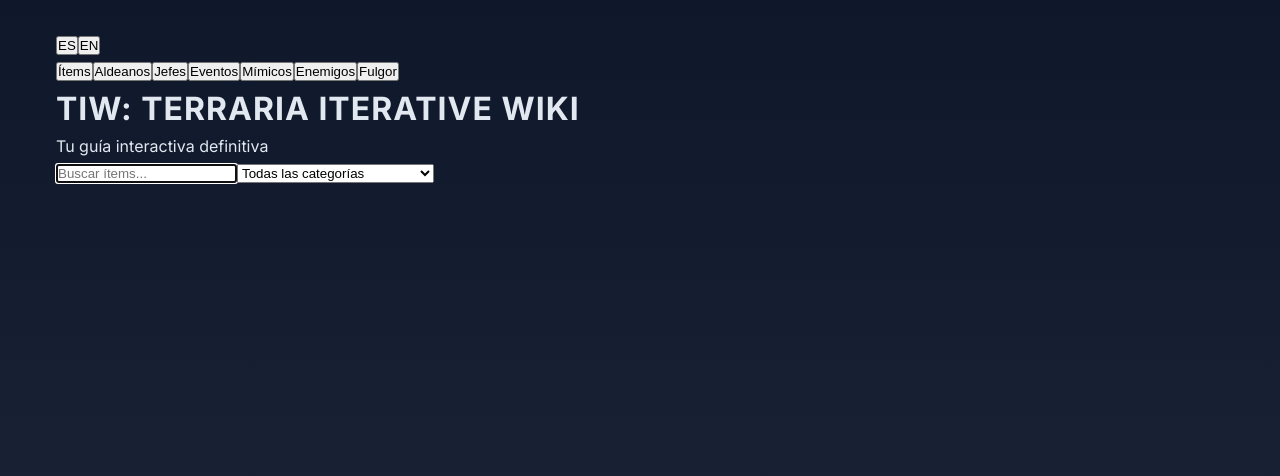
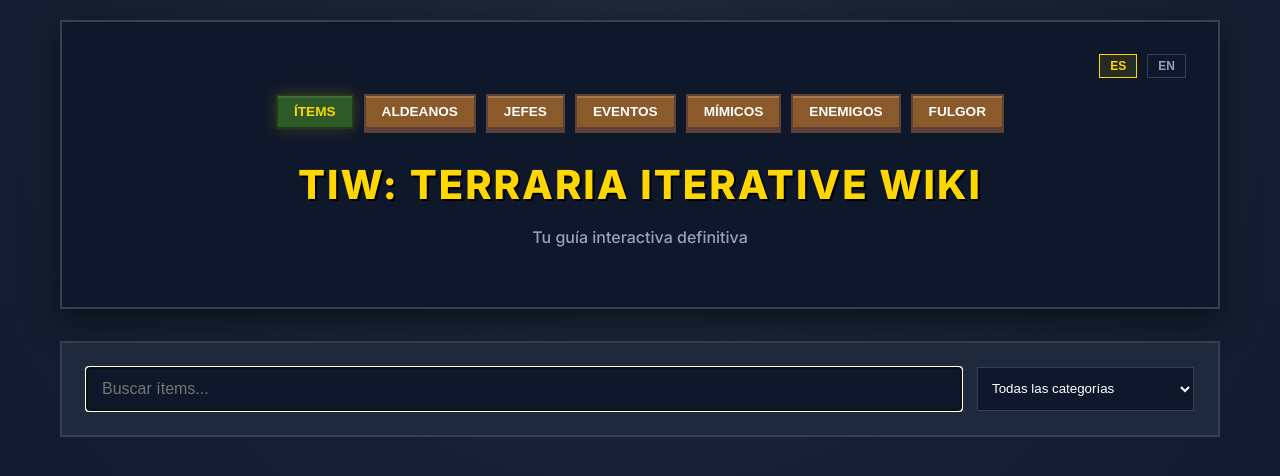
Before and after one commit to dilelu94/Terraria-Iterative-Wiki, a React (Vite) app: page /#/ in a window 1280 px wide. Shown: the top 476 px of the page. Built offline with nearby package versions, Linux system fonts and the light colour scheme.

Commit message:
Fix: Re-implemented CSS using the correct class names from components (main-header, view-nav, etc.) to fix broken UI

```diff
--- a/src/index.css
+++ b/src/index.css
@@ -1,323 +1,407 @@
-@import url('https://fonts.googleapis.com/css2?family=Press+Start+2P&family=Inter:wght@400;500;700&display=swap');
+@import url('https://fonts.googleapis.com/css2?family=Inter:wght@400;500;700;800&display=swap');
+
+/* --- Reset & Variables --- */
+* { box-sizing: border-box; margin: 0; padding: 0; }
 
 :root {
-  /* Terraria Overworld Palette */
-  --t-sky: #1a2a3a;
+  --t-gold: #ffd700;
+  --t-bg: #0f172a;
+  --t-panel: #1e293b;
+  --t-header: #0f172a;
+  --t-border: #334155;
+  --t-wood: #8b5a2b;
   --t-grass: #2d5a27;
-  --t-dirt: #5d4037;
-  --t-stone: #3c3c3c;
-  --t-gold: #ffd700;
-  --t-wood: #8b5a2b;
-  --t-panel: rgba(20, 20, 25, 0.95);
-  --t-border: #4a4a4a;
-
-  --bg-gradient: linear-gradient(180deg, #0f172a 0%, #1e293b 100%);
-  --accent-color: #ffd700;
-  --text-main: #e2e8f0;
-  --text-dim: #94a3b8;
-}
-
-* {
-  box-sizing: border-box;
-  margin: 0;
-  padding: 0;
+  --t-text: #f1f5f9;
+  --t-text-dim: #94a3b8;
+  --t-accent: #38bdf8;
 }
 
 body {
-  font-family: 'Inter', sans-serif;
-  background: var(--bg-gradient);
+  font-family: 'Inter', -apple-system, BlinkMacSystemFont, sans-serif;
+  background-color: var(--t-bg);
+  background-image: radial-gradient(circle at top, #1e293b 0%, #0f172a 100%);
   background-attachment: fixed;
-  color: var(--text-main);
+  color: var(--t-text);
   line-height: 1.6;
   min-height: 100vh;
 }
 
-h1, h2, h3, h4 {
-  font-family: 'Inter', sans-serif;
-  text-transform: uppercase;
-  letter-spacing: 1px;
-}
-
-/* App Layout */
 .app-container {
   max-width: 1200px;
   margin: 0 auto;
-  padding: 2rem 1rem;
+  padding: 20px;
 }
 
-/* Header & Navigation */
-.header {
+/* --- Header & Navigation (CORRECT CLASSES) --- */
+.main-header {
+  background: var(--t-header);
+  border: 2px solid var(--t-border);
+  padding: 2rem;
   text-align: center;
-  margin-bottom: 3rem;
-  background: rgba(0, 0, 0, 0.3);
-  padding: 2rem;
-  border-radius: 12px;
-  border: 2px solid var(--t-border);
-  box-shadow: 0 8px 32px rgba(0,0,0,0.5);
+  margin-bottom: 2rem;
+  position: relative;
+  box-shadow: 0 10px 30px rgba(0,0,0,0.5);
 }
 
-.header h1 {
+.main-header h1 {
+  color: var(--t-gold);
   font-size: 2.5rem;
-  color: var(--t-gold);
-  text-shadow: 2px 2px 0 #000, 4px 4px 0 rgba(0,0,0,0.5);
+  margin: 1.5rem 0 0.5rem;
+  font-weight: 800;
+  text-transform: uppercase;
+  letter-spacing: 2px;
+  text-shadow: 2px 2px 0 #000;
+  cursor: pointer;
+}
+
+.main-header p {
+  color: var(--t-text-dim);
+  font-weight: 500;
   margin-bottom: 1.5rem;
 }
 
-.view-tabs {
+.lang-switcher {
+  display: flex;
+  justify-content: flex-end;
+  gap: 10px;
+  margin-bottom: 1rem;
+}
+
+.lang-btn {
+  background: transparent;
+  border: 1px solid var(--t-border);
+  color: var(--t-text-dim);
+  padding: 4px 10px;
+  font-size: 0.75rem;
+  font-weight: bold;
+  cursor: pointer;
+}
+
+.lang-btn.active {
+  color: var(--t-gold);
+  border-color: var(--t-gold);
+  background: rgba(255, 215, 0, 0.1);
+}
+
+.view-nav {
   display: flex;
   justify-content: center;
-  gap: 0.5rem;
+  gap: 10px;
   flex-wrap: wrap;
 }
 
-.tab-btn {
+.nav-link {
   background: var(--t-wood);
   border: 2px solid #5d4037;
   color: white;
-  padding: 0.6rem 1.2rem;
-  font-weight: bold;
-  cursor: pointer;
-  transition: all 0.2s;
+  padding: 8px 16px;
+  font-weight: 700;
   text-transform: uppercase;
   font-size: 0.85rem;
-  box-shadow: inset 0 2px 0 rgba(255,255,255,0.2), 0 2px 4px rgba(0,0,0,0.3);
+  cursor: pointer;
+  box-shadow: inset 0 2px 0 rgba(255,255,255,0.2), 0 4px 0 #5d4037;
+  transition: transform 0.1s, background 0.2s;
 }
 
-.tab-btn:hover {
-  background: #a06a3a;
-  transform: translateY(-2px);
+.nav-link:active {
+  transform: translateY(2px);
+  box-shadow: none;
 }
 
-.tab-btn.active {
+.nav-link.active {
   background: var(--t-grass);
   border-color: #1e3a1a;
   color: var(--t-gold);
-  box-shadow: 0 0 15px rgba(255, 215, 0, 0.3);
+  box-shadow: inset 0 2px 0 rgba(255,255,255,0.1), 0 0 15px rgba(255, 215, 0, 0.2);
 }
 
-/* Search & Filters */
-.search-box {
+/* --- Search & Filters --- */
+.filter-controls {
+  display: flex;
+  gap: 15px;
+  margin-bottom: 2rem;
   background: var(--t-panel);
+  padding: 1.5rem;
   border: 2px solid var(--t-border);
-  border-radius: 8px;
-  padding: 1.5rem;
-  margin-bottom: 2rem;
+  flex-wrap: wrap;
 }
 
-.search-input-wrapper input {
-  width: 100%;
-  background: rgba(0,0,0,0.5);
+.search-bar {
+  flex: 1;
+  min-width: 250px;
+  background: #0f172a;
   border: 1px solid var(--t-border);
-  padding: 1rem;
+  padding: 12px 15px;
   color: white;
-  font-size: 1.1rem;
-  border-radius: 4px;
+  font-size: 1rem;
 }
 
-.filter-group select {
-  background: var(--t-wood);
+.category-select {
+  background: #0f172a;
   color: white;
-  border: 1px solid #5d4037;
-  padding: 0.5rem;
-  border-radius: 4px;
+  border: 1px solid var(--t-border);
+  padding: 10px;
+  min-width: 180px;
 }
 
-/* Item Cards (Wiki Style) */
+.clear-btn {
+  background: #ef4444;
+  color: white;
+  border: none;
+  padding: 8px 16px;
+  font-weight: bold;
+  cursor: pointer;
+}
+
+/* --- Item Cards --- */
+.item-list {
+  display: grid;
+  grid-template-columns: repeat(auto-fill, minmax(280px, 1fr));
+  gap: 1rem;
+}
+
 .item-card {
   background: var(--t-panel);
   border: 1px solid var(--t-border);
   padding: 1rem;
-  border-radius: 4px;
   display: flex;
+  justify-content: space-between;
   align-items: center;
-  gap: 1rem;
-  transition: border-color 0.2s, background 0.2s;
-  position: relative;
-  overflow: hidden;
+  cursor: pointer;
+  transition: border-color 0.2s, background 0.3s;
 }
 
 .item-card:hover {
   border-color: var(--t-gold);
-  background: rgba(255, 215, 0, 0.05);
+  background: #2d3748;
 }
 
-.item-card::before {
-  content: '';
-  position: absolute;
-  top: 0; left: 0; width: 4px; height: 100%;
-  background: var(--t-grass);
+.item-preview {
+  display: flex;
+  align-items: center;
+  gap: 12px;
 }
 
-.item-name {
-  color: var(--t-gold);
-  font-weight: 700;
-  font-size: 1.1rem;
+.item-icon-small {
+  width: 32px;
+  height: 32px;
+  object-fit: contain;
+  image-rendering: pixelated;
 }
 
-.item-category {
+.item-info h3 {
+  font-size: 1rem;
+  color: var(--t-gold);
+  line-height: 1.2;
+}
+
+.item-subname {
   font-size: 0.75rem;
-  color: var(--text-dim);
+  color: var(--t-text-dim);
+}
+
+.category-tag {
+  display: inline-block;
+  font-size: 0.65rem;
+  background: rgba(0,0,0,0.3);
+  padding: 2px 6px;
+  border-radius: 4px;
+  margin-top: 4px;
   text-transform: uppercase;
 }
 
-/* Detail Views */
+.card-action {
+  font-size: 0.75rem;
+  color: var(--t-accent);
+  opacity: 0.7;
+}
+
+/* --- Detail View --- */
 .item-hero {
-  background: var(--t-panel);
-  border: 2px solid var(--t-border);
-  padding: 2rem;
-  border-radius: 8px;
+  background: linear-gradient(135deg, #2c2c35 0%, #1a1a20 100%);
+  border: 3px solid #4a4a5a;
+  padding: 2.5rem;
   margin-bottom: 2rem;
-  box-shadow: 0 10px 40px rgba(0,0,0,0.6);
+  box-shadow: 0 15px 45px rgba(0,0,0,0.6);
+}
+
+.hero-content {
+  display: flex;
+  gap: 2rem;
+  align-items: center;
+  flex-wrap: wrap;
 }
 
 .item-icon-large {
-  width: 80px;
-  height: 80px;
+  width: 100px;
+  height: 100px;
+  background: rgba(0,0,0,0.4);
+  padding: 1rem;
+  border: 2px solid var(--t-border);
   image-rendering: pixelated;
-  background: rgba(0,0,0,0.3);
-  padding: 10px;
-  border: 2px solid var(--t-border);
+}
+
+.detail-header-row {
+  display: flex;
+  justify-content: space-between;
+  align-items: center;
+  margin-bottom: 0.5rem;
+}
+
+.hero-text h2 {
+  font-size: 2.2rem;
+  color: var(--t-gold);
+  text-shadow: 2px 2px 0 #000;
+}
+
+.hero-subtitle {
+  color: var(--t-text-dim);
+  font-style: italic;
+  margin-bottom: 1.5rem;
+}
+
+.enemy-stats-row {
+  display: flex;
+  gap: 10px;
+  margin-top: 10px;
+  flex-wrap: wrap;
 }
 
 .stat-pill {
-  background: rgba(0,0,0,0.4);
+  background: #111;
   border: 1px solid var(--t-border);
-  padding: 0.4rem 0.8rem;
-  border-radius: 4px;
-  font-weight: 600;
+  padding: 6px 15px;
+  font-weight: 800;
   color: var(--t-gold);
-}
-
-.recipe-box {
-  background: rgba(0,0,0,0.2);
-  border: 1px solid var(--t-border);
-  padding: 1.5rem;
-  border-radius: 6px;
-}
-
-.recipe-box h3 {
-  color: var(--t-gold);
-  border-bottom: 1px solid var(--t-border);
-  padding-bottom: 0.5rem;
-  margin-bottom: 1rem;
-  font-size: 1rem;
-}
-
-.ing-item {
-  background: rgba(255,255,255,0.03);
-  border: 1px solid transparent;
-  padding: 0.6rem;
   border-radius: 4px;
   display: flex;
   align-items: center;
-  gap: 10px;
+  gap: 8px;
 }
 
-.ing-item:hover {
-  border-color: rgba(255, 215, 0, 0.3);
-  background: rgba(255, 215, 0, 0.05);
-}
-
-.chance-pill {
-  background: rgba(255, 215, 0, 0.15) !important;
-  color: #ffeb3b !important;
-  border: 1px solid #ffd700 !important;
-  font-size: 0.7rem !important;
-}
-
-/* Animations */
-@keyframes fadeIn {
-  from { opacity: 0; transform: translateY(10px); }
-  to { opacity: 1; transform: translateY(0); }
-}
-
-.animate-fade { animation: fadeIn 0.3s ease-out; }
-
-/* Grid layout */
-.crafting-grid {
-  display: grid;
-  grid-template-columns: repeat(auto-fit, minmax(300px, 1fr));
-  gap: 1.5rem;
-}
-
-/* Breadcrumbs */
-.breadcrumbs {
-  margin-bottom: 1.5rem;
-  color: var(--text-dim);
-  font-size: 0.9rem;
-}
-
-.breadcrumb-item:hover {
-  color: var(--t-gold);
-  cursor: pointer;
+.stat-part {
+  display: flex;
+  align-items: center;
+  gap: 5px;
+  margin-right: 10px;
 }
 
 .wiki-chip {
   display: inline-block;
   background: var(--t-wood);
   color: white;
-  padding: 0.4rem 1rem;
+  padding: 8px 16px;
   text-decoration: none;
-  font-weight: bold;
-  font-size: 0.8rem;
-  border-radius: 4px;
+  font-weight: 700;
+  margin-top: 1rem;
+  border: 1px solid #5d4037;
 }
 
-/* Responsive */
-@media (max-width: 768px) {
-  .header h1 { font-size: 1.8rem; }
-  .crafting-grid { grid-template-columns: 1fr; }
+/* --- Recipe Grid --- */
+.crafting-grid {
+  display: grid;
+  grid-template-columns: repeat(auto-fit, minmax(320px, 1fr));
+  gap: 1.5rem;
 }
 
-/* Custom Cursor */
-body {
-  cursor: url('https://terraria.wiki.gg/images/4/4d/Cursor_0.png'), auto;
-}
-a, button, .ing-item, .item-card, .breadcrumb-item {
-  cursor: url('https://terraria.wiki.gg/images/c/c8/Cursor_11.png'), pointer !important;
-}
-
-/* Enhanced Wood Texture */
-.tab-btn, .wiki-chip {
-  background-image: linear-gradient(rgba(255,255,255,0.1), rgba(0,0,0,0.2));
-  text-shadow: 1px 1px 2px #000;
-  border-radius: 2px;
-}
-
-/* Terraria Stone Panel Style */
-.recipe-box, .item-hero, .search-box {
-  background: linear-gradient(135deg, #2c2c35 0%, #1a1a20 100%);
-  border: 3px solid #4a4a5a;
-  box-shadow:
-    inset 2px 2px 0px rgba(255,255,255,0.05),
-    inset -2px -2px 0px rgba(0,0,0,0.3),
-    0 8px 24px rgba(0,0,0,0.5);
+.recipe-box {
+  background: var(--t-panel);
+  border: 2px solid var(--t-border);
 }
 
 .recipe-box h3 {
-  background: rgba(0,0,0,0.3);
-  margin: -1.5rem -1.5rem 1rem -1.5rem;
-  padding: 0.8rem 1.5rem;
-  border-bottom: 2px solid #4a4a5a;
+  background: #1a1a20;
+  padding: 12px 20px;
+  border-bottom: 2px solid var(--t-border);
   color: var(--t-gold);
+  font-size: 1rem;
+  text-transform: uppercase;
 }
 
-/* Stat Pill Polish */
-.stat-pill {
-  background: #16161c;
-  border: 2px solid #3a3a4a;
-  box-shadow: inset 0 0 8px rgba(0,0,0,0.5);
+.ingredients-list {
+  padding: 1rem;
 }
 
-/* Item Name Rarity Colors */
-.rarity-rare { color: #ffd700; }
-.rarity-epic { color: #a335ee; }
-.rarity-legendary { color: #ff8000; }
+.ing-item {
+  display: flex;
+  align-items: center;
+  gap: 15px;
+  padding: 10px;
+  border-bottom: 1px solid rgba(255,255,255,0.05);
+  cursor: pointer;
+}
 
-/* Scrollbar Style */
+.ing-item:last-child { border-bottom: none; }
+
+.ing-item:hover {
+  background: rgba(255,255,255,0.05);
+}
+
+.ing-count {
+  font-weight: 800;
+  color: var(--t-accent);
+  min-width: 30px;
+}
+
+.ing-icon {
+  width: 32px;
+  height: 32px;
+  object-fit: contain;
+  image-rendering: pixelated;
+}
+
+.ing-info {
+  display: flex;
+  flex-direction: column;
+  flex: 1;
+}
+
+.ing-name {
+  font-weight: 600;
+}
+
+.chance-pill {
+  background: rgba(255, 215, 0, 0.15);
+  border: 1px solid var(--t-gold);
+  color: #ffeb3b;
+  padding: 2px 10px;
+  border-radius: 20px;
+  font-size: 0.75rem;
+  font-weight: 800;
+  align-self: flex-start;
+  margin-top: 4px;
+}
+
+.can-craft {
+  color: var(--t-accent);
+  font-weight: bold;
+}
+
+/* --- Misc --- */
+.back-btn {
+  background: var(--t-wood);
+  color: white;
+  border: 1px solid #5d4037;
+  padding: 10px 20px;
+  font-weight: bold;
+  cursor: pointer;
+  margin-bottom: 1.5rem;
+  display: inline-block;
+}
+
 ::-webkit-scrollbar { width: 10px; }
-::-webkit-scrollbar-track { background: #0f172a; }
-::-webkit-scrollbar-thumb {
-  background: var(--t-wood);
-  border: 2px solid #0f172a;
+::-webkit-scrollbar-track { background: var(--t-bg); }
+::-webkit-scrollbar-thumb { background: var(--t-wood); border: 2px solid var(--t-bg); }
+
+/* Animations */
+.animate-fade { animation: fadeIn 0.3s ease-in; }
+.animate-slide { animation: slideIn 0.3s ease-out; }
+
+@keyframes fadeIn { from { opacity: 0; } to { opacity: 1; } }
+@keyframes slideIn { from { transform: translateX(20px); opacity: 0; } to { transform: translateX(0); opacity: 1; } }
+
+@media (max-width: 768px) {
+  .hero-content { flex-direction: column; text-align: center; }
+  .detail-header-row { flex-direction: column; gap: 1rem; }
+  .main-header h1 { font-size: 1.8rem; }
 }
```
